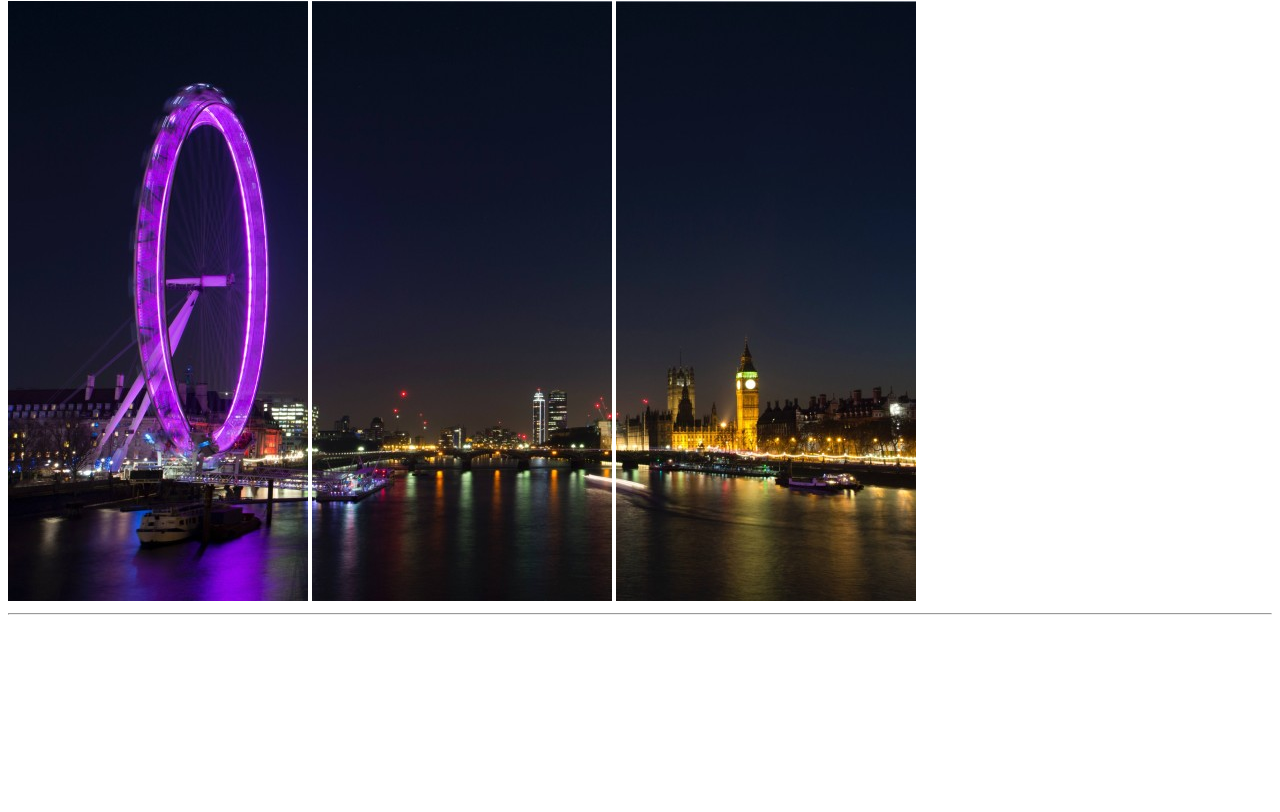
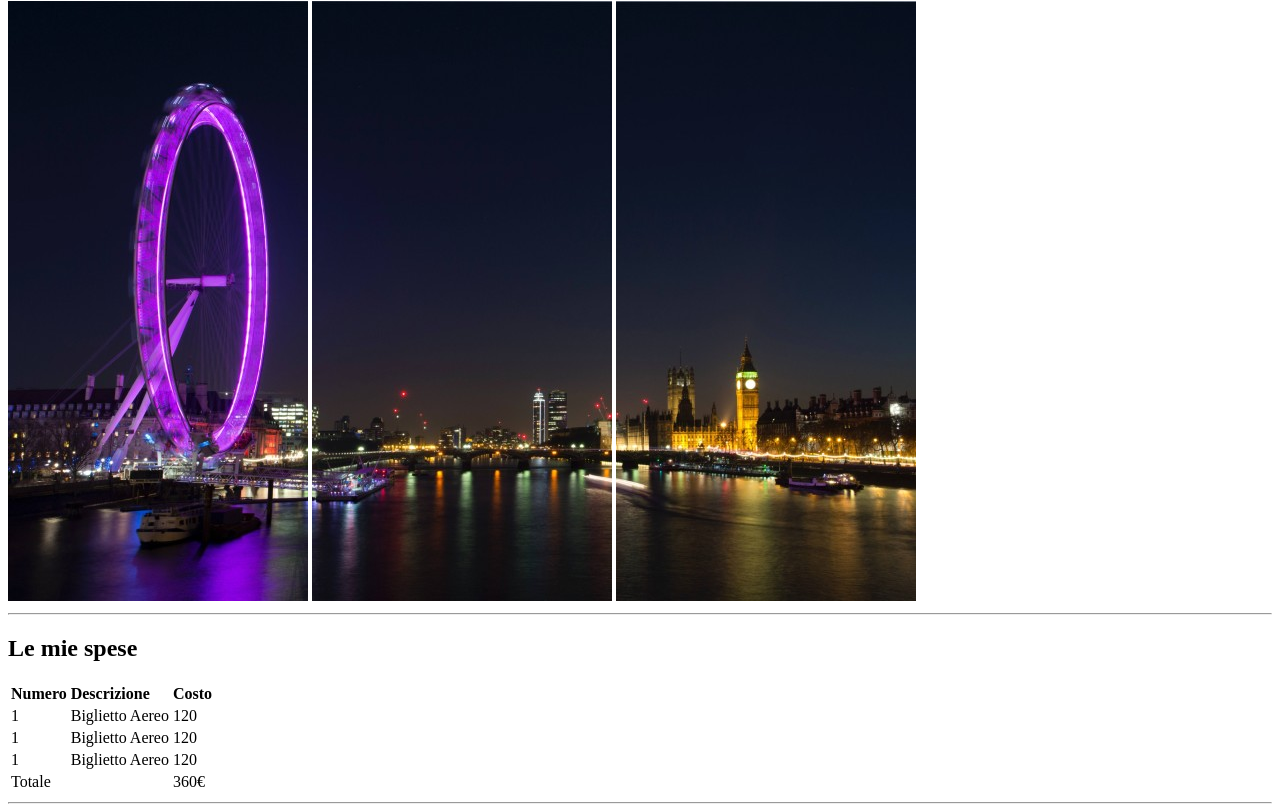
Before and after one commit to agostinoluca/html-london-trip, a plain HTML site: page index.html in a window 1280 px wide. Shown: the part 79-891 px from the top of the page. Before the commit the page ends 800 px from the top, so only its background shows below. Drawn offline with Linux system fonts and the light colour scheme.

Commit message:
add table

```diff
--- a/index.html
+++ b/index.html
@@ -15,6 +15,45 @@
         <img src="./img/3.jpg" alt="lost image">
         <hr>
     </header>
+    <main>
+        <section>
+            <h2>Le mie spese</h2>
+            <table>
+                <thead>
+                    <tr>
+                        <td><strong>Numero</strong></td>
+                        <td><strong>Descrizione</strong></td>
+                        <td><strong>Costo</strong></td>
+                    </tr>
+                </thead>
+                <tbody>
+                    <tr>
+                        <td>1</td>
+                        <td>Biglietto Aereo</td>
+                        <td>120</td>
+                    </tr>
+                    <tr>
+                        <td>1</td>
+                        <td>Biglietto Aereo</td>
+                        <td>120</td>
+                    </tr>
+                    <tr>
+                        <td>1</td>
+                        <td>Biglietto Aereo</td>
+                        <td>120</td>
+                    </tr>
+                </tbody>
+                <tfoot>
+                    <tr>
+                        <td>Totale</td>
+                        <td></td>
+                        <td>360€</td>
+                    </tr>
+                </tfoot>
+            </table>
+            <hr>
+        </section>
+    </main>
 </body>
 
 </html>
```
